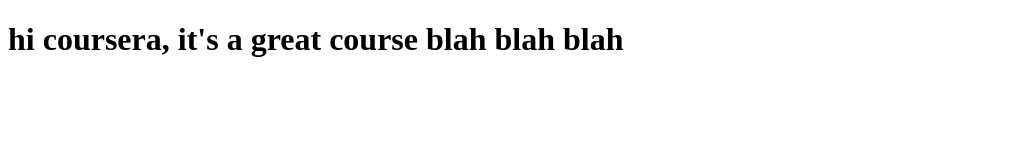
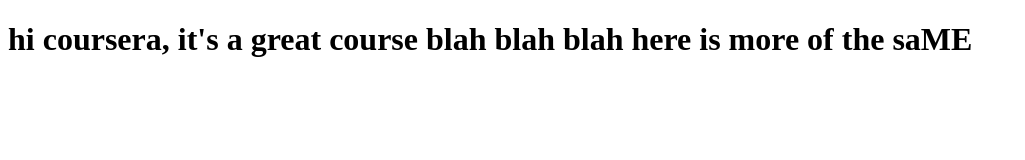
Before and after one commit to edarturo/macross, a plain HTML site: page site/index.html in a window 1280 px wide. Shown: the whole page, without its empty margins (0-1025 px from the left). Drawn offline with Linux system fonts and the light colour scheme.

Commit message:
more of tthee same

```diff
--- a/site/index.html
+++ b/site/index.html
@@ -4,6 +4,6 @@
 	<title>Hi Coursera</title>
 </head>
 <body>
-<h1>hi coursera, it's a great course blah blah blah</h1>
+<h1>hi coursera, it's a great course blah blah blah here is more of the saME </h1>
 </body>
 </html>
```
